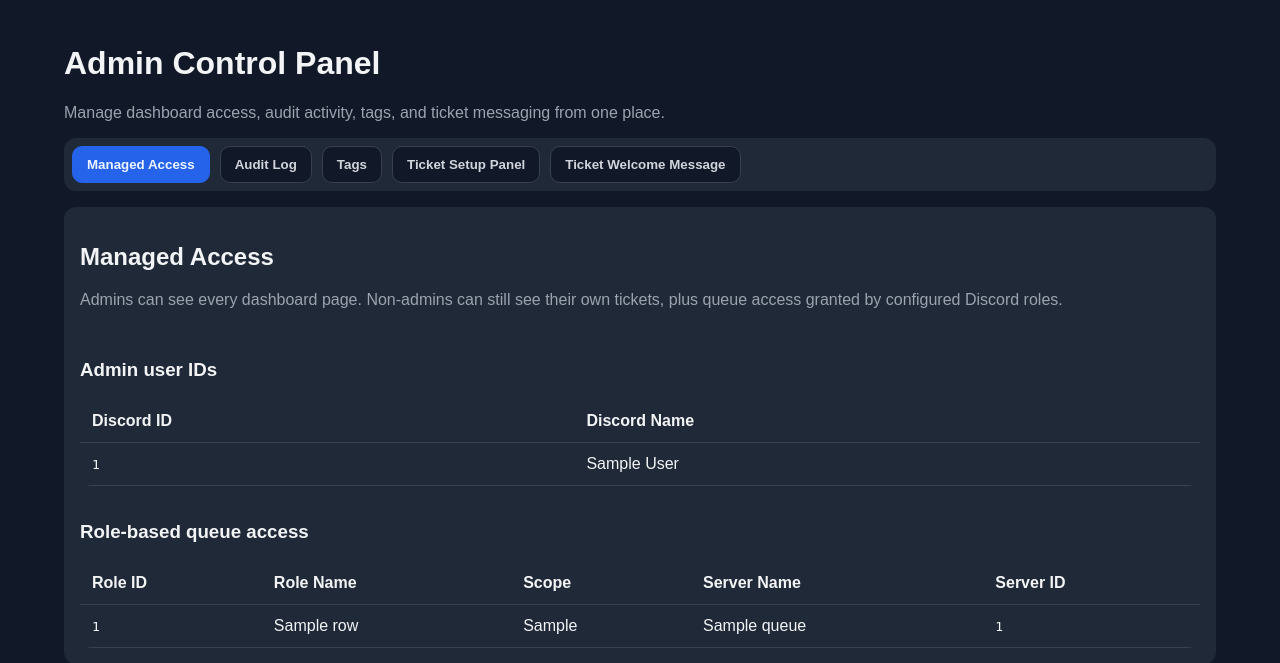
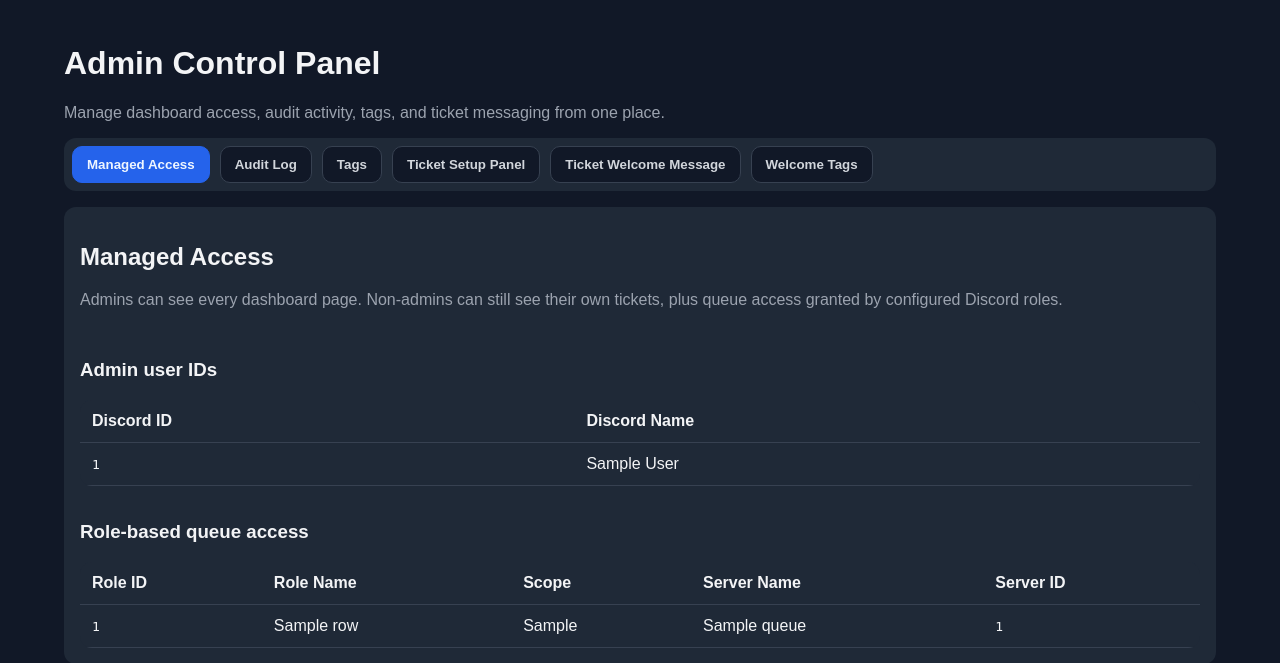
Before and after one commit to unseenmagik/Discord-Ticket-Bot, a FastAPI app: template support_ticket_bot/dashboard/templates/admin.html in a window 1280 px wide. Shown: the part 65-728 px from the top of the page. Run offline with FastAPI, Linux system fonts and the light colour scheme; the template is opened without the code that fills it: most values are stand-ins (such as "Sample title", 1, 10 or a date in 2020); grey boxes marked "Sample" are stand-in pictures; parts of the project's set-up code (start-up, migrations or seed data) failed here and were passed over.

Commit message:
Add customizable Welcome Tags message & admin UI
Allow customizing the quick-tag selector shown in new ticket threads by adding thread_tags_title and thread_tags_description message templates. Updated utils with default values, wired the dashboard form (new Welcome Tags tab) to submit and save these templates, and updated the FastAPI handler to accept and persist the new fields. The Tickets cog now uses the stored templates for the tag selector embed, and documentation was updated to mention the Welcome Tags setting.

```diff
--- a/support_ticket_bot/cogs/tickets.py
+++ b/support_ticket_bot/cogs/tickets.py
@@ -167,7 +167,8 @@ class TicketsCog(commands.Cog):
         active_tag_ids = {int(tag["id"]) for tag in active_tags}
         shown_tags = visible_tag_definitions[:25]
         selected_names = [str(tag["tag_name"]) for tag in shown_tags if int(tag["id"]) in active_tag_ids]
-        description = "Click a tag button to apply or remove it from this ticket."
+        templates = await self._get_message_templates()
+        description = templates["thread_tags_description"]
         if selected_names:
             description += "\n\nSelected: " + ", ".join(selected_names)
         else:
@@ -175,7 +176,7 @@ class TicketsCog(commands.Cog):
         if len(visible_tag_definitions) > len(shown_tags):
             description += f"\n\nShowing the first {len(shown_tags)} tags."
 
-        embed = self._embed("Quick Tags", description)
+        embed = self._embed(templates["thread_tags_title"], description)
         view = ThreadTagButtonsView(
             self.bot,
             thread_id=thread_id,
--- a/support_ticket_bot/dashboard/app.py
+++ b/support_ticket_bot/dashboard/app.py
@@ -564,6 +564,8 @@ def create_app() -> FastAPI:
         panel_description: str = Form(...),
         thread_embed_title: str = Form(...),
         thread_embed_description: str = Form(...),
+        thread_tags_title: str = Form(...),
+        thread_tags_description: str = Form(...),
         viewer: DashboardViewer = Depends(require_admin),
     ):
         db: DashboardDatabase = request.app.state.db
@@ -573,6 +575,9 @@ def create_app() -> FastAPI:
             "thread_embed_title": thread_embed_title.strip() or DEFAULT_MESSAGE_TEMPLATES["thread_embed_title"],
             "thread_embed_description": thread_embed_description.strip()
             or DEFAULT_MESSAGE_TEMPLATES["thread_embed_description"],
+            "thread_tags_title": thread_tags_title.strip() or DEFAULT_MESSAGE_TEMPLATES["thread_tags_title"],
+            "thread_tags_description": thread_tags_description.strip()
+            or DEFAULT_MESSAGE_TEMPLATES["thread_tags_description"],
         }
         db.set_message_templates(values)
         return RedirectResponse(url="/admin?saved=1", status_code=303)
--- a/support_ticket_bot/dashboard/templates/admin.html
+++ b/support_ticket_bot/dashboard/templates/admin.html
@@ -20,6 +20,7 @@
         <button class="admin-tab-button" type="button" data-tab-target="tags">Tags</button>
         <button class="admin-tab-button" type="button" data-tab-target="ticket-setup-panel">Ticket Setup Panel</button>
         <button class="admin-tab-button" type="button" data-tab-target="ticket-welcome-message">Ticket Welcome Message</button>
+        <button class="admin-tab-button" type="button" data-tab-target="welcome-tags">Welcome Tags</button>
     </div>
 
     <div id="managed-access" class="admin-tab-panel is-active">
@@ -239,6 +240,8 @@
             <form class="admin-form-stack" method="post" action="/admin/messages">
                 <input name="thread_embed_title" type="hidden" value="{{ templates.thread_embed_title }}">
                 <input name="thread_embed_description" type="hidden" value="{{ templates.thread_embed_description }}">
+                <input name="thread_tags_title" type="hidden" value="{{ templates.thread_tags_title }}">
+                <input name="thread_tags_description" type="hidden" value="{{ templates.thread_tags_description }}">
 
                 <label for="panel_title">Panel title</label>
                 <input id="panel_title" name="panel_title" type="text" value="{{ templates.panel_title }}" required>
@@ -264,6 +267,8 @@
             <form class="admin-form-stack" method="post" action="/admin/messages">
                 <input name="panel_title" type="hidden" value="{{ templates.panel_title }}">
                 <input name="panel_description" type="hidden" value="{{ templates.panel_description }}">
+                <input name="thread_tags_title" type="hidden" value="{{ templates.thread_tags_title }}">
+                <input name="thread_tags_description" type="hidden" value="{{ templates.thread_tags_description }}">
 
                 <label for="thread_embed_title">Thread message title</label>
                 <input id="thread_embed_title" name="thread_embed_title" type="text" value="{{ templates.thread_embed_title }}" required>
@@ -274,6 +279,33 @@
 
                 <div class="button-row">
                     <button type="submit">Save welcome message</button>
+                </div>
+            </form>
+        </div>
+    </div>
+
+    <div id="welcome-tags" class="admin-tab-panel">
+        <div class="card admin-panel-stack">
+            <div>
+                <h2>Welcome Tags</h2>
+                <p class="muted">Configure the tag selector message that appears in the ticket thread after the welcome message.</p>
+            </div>
+
+            <form class="admin-form-stack" method="post" action="/admin/messages">
+                <input name="panel_title" type="hidden" value="{{ templates.panel_title }}">
+                <input name="panel_description" type="hidden" value="{{ templates.panel_description }}">
+                <input name="thread_embed_title" type="hidden" value="{{ templates.thread_embed_title }}">
+                <input name="thread_embed_description" type="hidden" value="{{ templates.thread_embed_description }}">
+
+                <label for="thread_tags_title">Tag message title</label>
+                <input id="thread_tags_title" name="thread_tags_title" type="text" value="{{ templates.thread_tags_title }}" required>
+
+                <label for="thread_tags_description">Tag message description</label>
+                <textarea id="thread_tags_description" name="thread_tags_description" required>{{ templates.thread_tags_description }}</textarea>
+                <div class="help">The bot will still append the current selected tags and tag count details below this message automatically.</div>
+
+                <div class="button-row">
+                    <button type="submit">Save tag welcome message</button>
                 </div>
             </form>
         </div>
--- a/support_ticket_bot/utils.py
+++ b/support_ticket_bot/utils.py
@@ -15,6 +15,8 @@ DEFAULT_MESSAGE_TEMPLATES = {
         "**Ticket ID:** `{thread_id}`\n\n"
         "Use the button below to close this ticket when it is resolved."
     ),
+    "thread_tags_title": "Quick Tags",
+    "thread_tags_description": "Click a tag button to apply or remove it from this ticket.",
 }
 
 
```
Also changed, not shown: docs/configuration.md (+2 -0 lines), docs/dashboard.md (+2 -0 lines).
